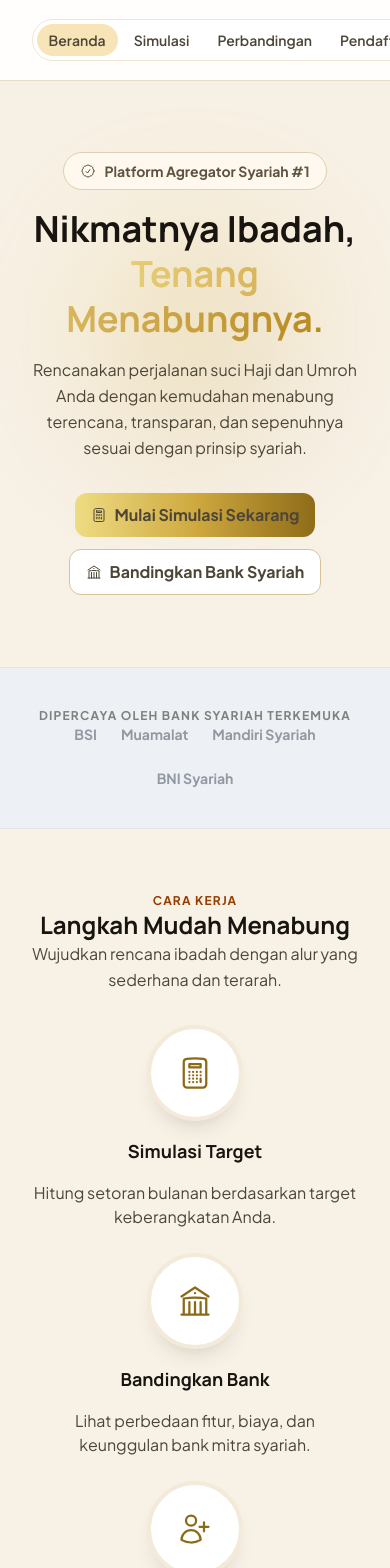
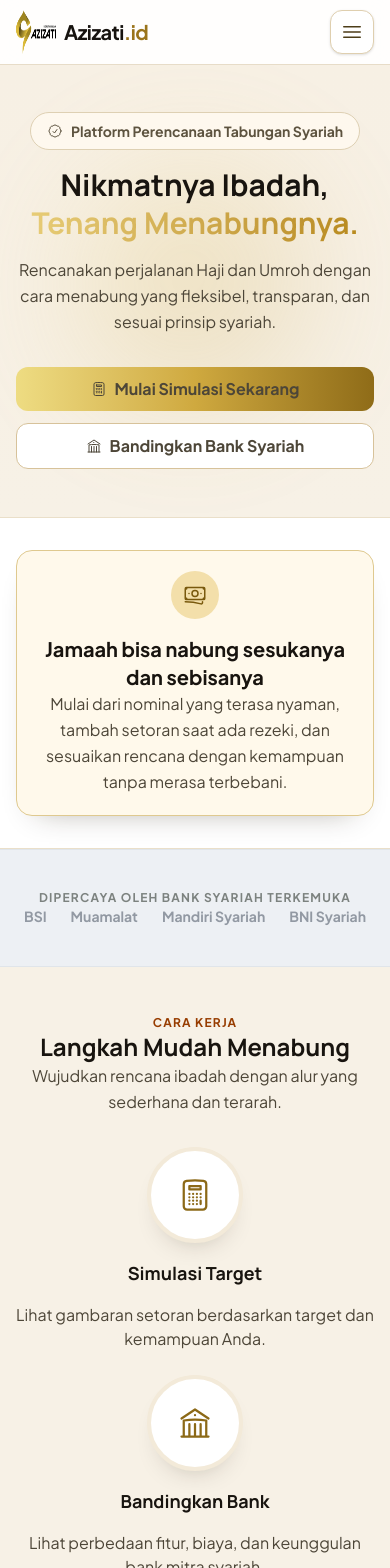
Before and after one commit to cfpages-alamcodevid/Azizati.id, a React (Vite) app: page / in a window 390 px wide. Shown: the top 1568 px of the page. Built offline with nearby package versions, Linux system fonts and the light colour scheme.

Commit message:
Improve mobile navigation and responsive layout

```diff
--- a/package.json
+++ b/package.json
@@ -16,7 +16,7 @@
     "@heroicons/react": "^2.2.0",
     "react": "^18.3.1",
     "react-dom": "^18.3.1",
-    "react-router-dom": "^7.6.0",
+    "react-router-dom": "^7.18.2",
     "zustand": "^5.0.4"
   },
   "devDependencies": {
--- a/src/components/layout/MainLayout.jsx
+++ b/src/components/layout/MainLayout.jsx
@@ -6,7 +6,7 @@ export default function MainLayout() {
   return (
     <div className="min-h-screen flex flex-col">
       <Navbar />
-      <main className="flex-1 pt-20">
+      <main className="flex-1 min-w-0 pt-16 md:pt-20">
         <Outlet />
       </main>
       <Footer />
--- a/src/components/layout/Navbar.jsx
+++ b/src/components/layout/Navbar.jsx
@@ -1,5 +1,10 @@
-import { NavLink } from "react-router-dom";
-import { SparklesIcon } from "@heroicons/react/24/solid";
+import { useEffect, useState } from "react";
+import { NavLink, useLocation } from "react-router-dom";
+import {
+  Bars3Icon,
+  SparklesIcon,
+  XMarkIcon,
+} from "@heroicons/react/24/solid";
 
 const navItems = [
   { to: "/", label: "Beranda" },
@@ -10,18 +15,53 @@ const navItems = [
 ];
 
 export default function Navbar() {
+  const [isMenuOpen, setIsMenuOpen] = useState(false);
+  const location = useLocation();
+
+  useEffect(() => {
+    setIsMenuOpen(false);
+  }, [location.pathname]);
+
+  useEffect(() => {
+    const closeOnEscape = (event) => {
+      if (event.key === "Escape") {
+        setIsMenuOpen(false);
+      }
+    };
+
+    window.addEventListener("keydown", closeOnEscape);
+    return () => window.removeEventListener("keydown", closeOnEscape);
+  }, []);
+
   return (
     <header className="fixed top-0 left-0 right-0 z-40 bg-white/90 backdrop-blur-md border-b border-[#e7dcc8]">
-      <div className="container flex items-center justify-between min-h-20">
-        <NavLink to="/" className="inline-flex items-center">
-          <img src="/images/azizati-logo.png" alt="Azizati.id" className="h-10 w-auto" />
+      <div className="container flex items-center justify-between min-h-16 md:min-h-20 gap-3">
+        <NavLink
+          to="/"
+          className="inline-flex items-center gap-2 min-w-0 rounded-lg focus-visible:outline-none focus-visible:ring-2 focus-visible:ring-amber-600"
+          aria-label="Azizati.id - Beranda"
+        >
+          <span className="h-11 w-10 overflow-hidden flex-shrink-0" aria-hidden="true">
+            <img
+              src="/images/azizati-logo.png"
+              alt=""
+              className="h-11 w-auto max-w-none"
+            />
+          </span>
+          <span className="font-heading text-xl font-extrabold tracking-tight text-[#17130f]">
+            Azizati<span className="text-[#9a741b]">.id</span>
+          </span>
         </NavLink>
 
-        <nav className="inline-flex items-center gap-1 border border-[#efe5d3] rounded-full p-1 bg-white">
+        <nav
+          className="hidden lg:inline-flex items-center gap-1 border border-[#efe5d3] rounded-full p-1 bg-white"
+          aria-label="Navigasi utama"
+        >
           {navItems.map((item) => (
             <NavLink
               key={item.to}
               to={item.to}
+              onClick={() => setIsMenuOpen(false)}
               className={({ isActive }) =>
                 `px-3 py-1.5 rounded-full text-sm font-semibold transition-all ${
                   isActive
@@ -37,11 +77,59 @@ export default function Navbar() {
 
         <NavLink
           to="/simulator"
-          className="inline-flex items-center gap-2 px-4 py-2.5 rounded-xl font-bold bg-gradient-to-r from-[#eedc82] via-[#cfa93f] to-[#8f6c18] text-[#241d0f] hover:brightness-110 transition-all"
+          className="hidden lg:inline-flex items-center gap-2 px-4 py-2.5 rounded-xl font-bold bg-gradient-to-r from-[#eedc82] via-[#cfa93f] to-[#8f6c18] text-[#241d0f] hover:brightness-110 transition-all"
         >
           <SparklesIcon className="w-4 h-4" />
           Mulai Simulasi
         </NavLink>
+
+        <button
+          type="button"
+          className="lg:hidden inline-flex h-11 w-11 flex-shrink-0 items-center justify-center rounded-xl border border-[#dfcfaf] bg-white text-[#4d3d18] shadow-sm transition-colors hover:bg-[#fff7e8] focus-visible:outline-none focus-visible:ring-2 focus-visible:ring-amber-600"
+          aria-expanded={isMenuOpen}
+          aria-controls="mobile-navigation"
+          aria-label={isMenuOpen ? "Tutup menu" : "Buka menu"}
+          onClick={() => setIsMenuOpen((current) => !current)}
+        >
+          {isMenuOpen ? (
+            <XMarkIcon className="h-6 w-6" aria-hidden="true" />
+          ) : (
+            <Bars3Icon className="h-6 w-6" aria-hidden="true" />
+          )}
+        </button>
+      </div>
+
+      <div
+        id="mobile-navigation"
+        className={`lg:hidden border-t border-[#eee3cf] bg-white shadow-lg ${
+          isMenuOpen ? "block" : "hidden"
+        }`}
+      >
+        <nav className="container grid gap-1 py-3" aria-label="Navigasi seluler">
+          {navItems.map((item) => (
+            <NavLink
+              key={item.to}
+              to={item.to}
+              className={({ isActive }) =>
+                `flex min-h-11 items-center rounded-xl px-4 py-2.5 font-semibold transition-colors ${
+                  isActive
+                    ? "bg-[#f7e4b7] text-[#6d5309]"
+                    : "text-[#332b1f] hover:bg-[#fbf1db]"
+                }`
+              }
+            >
+              {item.label}
+            </NavLink>
+          ))}
+          <NavLink
+            to="/simulator"
+            onClick={() => setIsMenuOpen(false)}
+            className="mt-2 inline-flex min-h-11 items-center justify-center gap-2 rounded-xl px-4 py-2.5 font-bold bg-gradient-to-r from-[#eedc82] via-[#cfa93f] to-[#8f6c18] text-[#241d0f]"
+          >
+            <SparklesIcon className="h-4 w-4" aria-hidden="true" />
+            Mulai Simulasi
+          </NavLink>
+        </nav>
       </div>
     </header>
   );
--- a/src/pages/HomePage.jsx
+++ b/src/pages/HomePage.jsx
@@ -3,6 +3,7 @@ import {
   ArrowRightIcon,
   ArrowTrendingUpIcon,
   BuildingLibraryIcon,
+  BanknotesIcon,
   CalculatorIcon,
   CheckBadgeIcon,
   ShieldCheckIcon,
@@ -13,7 +14,7 @@ import { banks } from "../data/banks";
 const steps = [
   {
     title: "Simulasi Target",
-    desc: "Hitung setoran bulanan berdasarkan target keberangkatan Anda.",
+    desc: "Lihat gambaran setoran berdasarkan target dan kemampuan Anda.",
     icon: CalculatorIcon,
   },
   {
@@ -35,8 +36,8 @@ const benefits = [
     icon: ShieldCheckIcon,
   },
   {
-    title: "Auto-Debet Praktis",
-    desc: "Rencana menabung lebih konsisten dengan pendekatan setoran rutin dan target yang terukur.",
+    title: "Setoran Fleksibel",
+    desc: "Nabung sesuai kemampuan, lalu tambah setoran kapan pun ada rezeki lebih.",
     icon: ArrowTrendingUpIcon,
   },
   {
@@ -72,15 +73,15 @@ const bankHighlights = [
 export default function HomePage() {
   return (
     <>
-      <section className="py-18 relative overflow-hidden bg-gradient-to-b from-[#f7f0e4] to-[#f7f1e6]">
+      <section className="py-12 sm:py-16 md:py-18 relative overflow-hidden bg-gradient-to-b from-[#f7f0e4] to-[#f7f1e6]">
         <div className="container relative text-center">
           <div className="absolute inset-x-[20%] top-[15%] h-60 rounded-full bg-gradient-to-br from-[rgba(238,220,130,0.8)] via-[rgba(207,169,63,0.7)] to-[rgba(147,113,25,0.45)] blur-3xl opacity-30 pointer-events-none" />
           <div className="relative max-w-[860px] mx-auto grid gap-4 place-items-center">
             <p className="inline-flex items-center gap-2 w-fit border border-[#ded0b3] bg-[rgba(255,250,240,0.9)] rounded-full px-4 py-2 text-sm font-bold text-[#5d533f]">
               <CheckBadgeIcon className="w-4 h-4" />
-              Platform Agregator Syariah #1
+              Platform Perencanaan Tabungan Syariah
             </p>
-            <h1 className="text-4xl md:text-6xl font-heading font-bold text-text-heading leading-tight">
+            <h1 className="text-3xl sm:text-4xl md:text-6xl font-heading font-bold text-text-heading leading-tight">
               Nikmatnya Ibadah,
               <br />
               <span className="bg-gradient-to-r from-[#e7cc76] to-[#b88a1d] bg-clip-text text-transparent">
@@ -88,24 +89,44 @@ export default function HomePage() {
               </span>
             </h1>
             <p className="max-w-[720px] text-text-body leading-relaxed">
-              Rencanakan perjalanan suci Haji dan Umroh Anda dengan kemudahan menabung
-              terencana, transparan, dan sepenuhnya sesuai dengan prinsip syariah.
+              Rencanakan perjalanan Haji dan Umroh dengan cara menabung yang
+              fleksibel, transparan, dan sesuai prinsip syariah.
             </p>
-            <div className="flex flex-wrap gap-3 justify-center mt-4">
+            <div className="flex w-full flex-col sm:flex-row sm:flex-wrap gap-3 justify-center mt-4">
               <Link
                 to="/simulator"
-                className="inline-flex items-center gap-2 px-4 py-2.5 rounded-xl font-bold bg-gradient-to-r from-[#eedc82] via-[#cfa93f] to-[#8f6c18] text-[#241d0f] hover:brightness-110 transition-all"
+                className="inline-flex min-h-11 items-center justify-center gap-2 px-4 py-2.5 rounded-xl font-bold bg-gradient-to-r from-[#eedc82] via-[#cfa93f] to-[#8f6c18] text-[#241d0f] hover:brightness-110 transition-all"
               >
                 <CalculatorIcon className="w-4 h-4" />
                 Mulai Simulasi Sekarang
               </Link>
               <Link
                 to="/perbandingan-bank"
-                className="inline-flex items-center gap-2 px-4 py-2.5 rounded-xl font-bold border border-[#d7c29a] bg-white text-[#2a2213] hover:bg-[#fbf1db] transition-all"
+                className="inline-flex min-h-11 items-center justify-center gap-2 px-4 py-2.5 rounded-xl font-bold border border-[#d7c29a] bg-white text-[#2a2213] hover:bg-[#fbf1db] transition-all"
               >
                 <BuildingLibraryIcon className="w-4 h-4" />
                 Bandingkan Bank Syariah
               </Link>
+            </div>
+          </div>
+        </div>
+      </section>
+
+      <section className="bg-white py-8 sm:py-10 border-y border-[#eadfc9]">
+        <div className="container">
+          <div className="mx-auto flex max-w-[860px] flex-col items-center gap-4 rounded-2xl border border-[#dfc98f] bg-[#fff9eb] p-5 text-center shadow-soft sm:flex-row sm:p-6 sm:text-left">
+            <div className="flex h-12 w-12 flex-shrink-0 items-center justify-center rounded-full bg-[#f3dfaa] text-[#79590d]">
+              <BanknotesIcon className="h-6 w-6" aria-hidden="true" />
+            </div>
+            <div>
+              <p className="font-heading text-xl font-extrabold text-text-heading">
+                Jamaah bisa nabung sesukanya dan sebisanya
+              </p>
+              <p className="mt-1 leading-relaxed text-text-body">
+                Mulai dari nominal yang terasa nyaman, tambah setoran saat ada
+                rezeki, dan sesuaikan rencana dengan kemampuan tanpa merasa
+                terbebani.
+              </p>
             </div>
           </div>
         </div>
@@ -128,7 +149,7 @@ export default function HomePage() {
         </div>
       </section>
 
-      <section className="py-16">
+      <section className="py-12 md:py-16">
         <div className="container">
           <div className="max-w-[72ch] mx-auto text-center mb-8">
             <p className="text-xs font-extrabold uppercase tracking-widest text-amber-800">
@@ -159,7 +180,7 @@ export default function HomePage() {
         </div>
       </section>
 
-      <section className="py-16 bg-gradient-to-b from-[#fbf6ee] to-[#f7efe2] border-y border-[#e8decf]">
+      <section className="py-12 md:py-16 bg-gradient-to-b from-[#fbf6ee] to-[#f7efe2] border-y border-[#e8decf]">
         <div className="container">
           <div className="grid grid-cols-1 md:grid-cols-5 gap-6 items-center">
             <article className="md:col-span-2">
@@ -167,13 +188,14 @@ export default function HomePage() {
                 Simulator Tabungan Cerdas
               </h3>
               <p className="text-text-body mb-4">
-                Sesuaikan tujuan, biaya, dan tenor tabungan Anda. Sistem akan memberikan
-                estimasi setoran bulanan dan rekomendasi bank yang relevan.
+                Sesuaikan tujuan, biaya, dan jangka waktu dengan kemampuan Anda.
+                Simulator membantu membuat gambaran setoran tanpa memaksa nominal
+                yang sama setiap bulan.
               </p>
               <ul className="grid gap-3 mb-4">
                 <li className="inline-flex items-start gap-2">
                   <CheckBadgeIcon className="w-4 h-4 text-amber-700 mt-0.5 flex-shrink-0" />
-                  <span>Input fleksibel sesuai kondisi finansial</span>
+                  <span>Nominal fleksibel sesuai kondisi keuangan</span>
                 </li>
                 <li className="inline-flex items-start gap-2">
                   <CheckBadgeIcon className="w-4 h-4 text-amber-700 mt-0.5 flex-shrink-0" />
@@ -195,11 +217,11 @@ export default function HomePage() {
               <h4 className="text-lg font-bold text-text-heading mb-4">
                 Kalkulator Umroh
               </h4>
-              <div className="flex justify-between gap-4 pb-3 border-b border-dashed border-[#eadabd]">
+              <div className="flex flex-col gap-1 pb-3 border-b border-dashed border-[#eadabd] sm:flex-row sm:justify-between sm:gap-4">
                 <span className="text-text-body">Target Keberangkatan</span>
                 <strong className="text-text-heading">3 Tahun</strong>
               </div>
-              <div className="flex justify-between gap-4 pb-3 border-b border-dashed border-[#eadabd] mt-3">
+              <div className="flex flex-col gap-1 pb-3 border-b border-dashed border-[#eadabd] mt-3 sm:flex-row sm:justify-between sm:gap-4">
                 <span className="text-text-body">Estimasi Biaya</span>
                 <strong className="text-text-heading">Rp 38.000.000</strong>
               </div>
@@ -211,7 +233,7 @@ export default function HomePage() {
         </div>
       </section>
 
-      <section className="py-16">
+      <section className="py-12 md:py-16">
         <div className="container">
           <div className="max-w-[72ch] mx-auto text-center mb-8">
             <p className="text-xs font-extrabold uppercase tracking-widest text-amber-800">
@@ -273,7 +295,7 @@ export default function HomePage() {
         </div>
       </section>
 
-      <section className="py-16">
+      <section className="py-12 md:py-16">
         <div className="container">
           <div className="max-w-[72ch] mx-auto text-center mb-8">
             <p className="text-xs font-extrabold uppercase tracking-widest text-amber-800">
--- a/src/pages/SimulatorPage.jsx
+++ b/src/pages/SimulatorPage.jsx
@@ -119,7 +119,7 @@ export default function SimulatorPage() {
   const effectiveCost = Math.max(totalCost - dpAmount, 0);
 
   return (
-    <section className="py-20">
+    <section className="py-12 md:py-20">
       <div className="container">
         <div className="max-w-[72ch] mx-auto text-center mb-8">
           <SectionTitle
--- a/src/styles.css
+++ b/src/styles.css
@@ -19,10 +19,21 @@
   --shadow-card: 0 24px 50px -30px rgba(35, 26, 10, 0.55);
 }
 
+*,
+*::before,
+*::after {
+  box-sizing: border-box;
+}
+
+html {
+  overflow-x: hidden;
+  scroll-behavior: smooth;
+}
+
 .container {
-  width: min(1160px, 92vw);
+  width: min(1160px, 100%);
   margin-inline: auto;
-  padding-inline: 1rem;
+  padding-inline: clamp(1rem, 4vw, 2rem);
 }
 
 body {
@@ -30,6 +41,8 @@ body {
   color: var(--color-text-body);
   background: var(--color-surface);
   margin: 0;
+  min-width: 0;
+  overflow-x: hidden;
 }
 
 h1, h2, h3, h4 {
@@ -47,6 +60,49 @@ a {
   text-decoration: none;
 }
 
-input, select {
+img,
+svg {
+  max-width: 100%;
+}
+
+button,
+a,
+input,
+select,
+textarea {
+  -webkit-tap-highlight-color: transparent;
+}
+
+button,
+input,
+select,
+textarea {
   font: inherit;
 }
+
+button {
+  cursor: pointer;
+}
+
+button:disabled {
+  cursor: not-allowed;
+}
+
+:focus-visible {
+  outline: 3px solid rgba(180, 130, 20, 0.5);
+  outline-offset: 2px;
+}
+
+@media (max-width: 639px) {
+  .container {
+    padding-inline: 1rem;
+  }
+
+  input,
+  select,
+  textarea {
+    min-width: 0;
+    max-width: 100%;
+    font-size: 16px;
+  }
+}
```
Also changed, not shown: src/components/ProductPageTemplate.jsx (+7 -7 lines), src/components/layout/Footer.jsx (+17 -10 lines), src/pages/ComparisonPage.jsx (+7 -2 lines), src/pages/EducationPage.jsx (+6 -6 lines), src/pages/RegistrationPage.jsx (+6 -6 lines), 1 other file (tests, documents, lock files or other folders).
